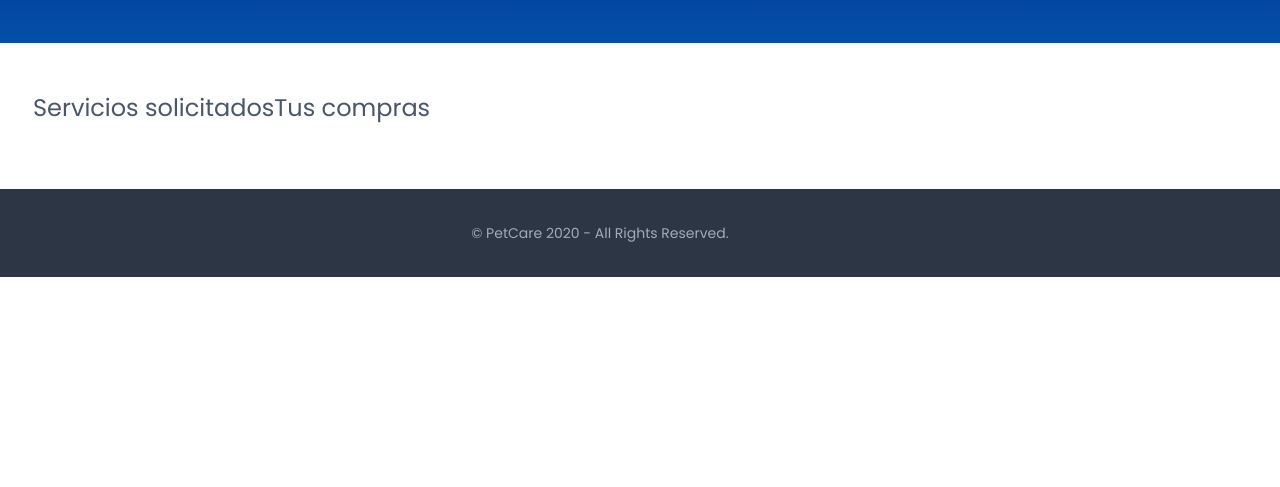
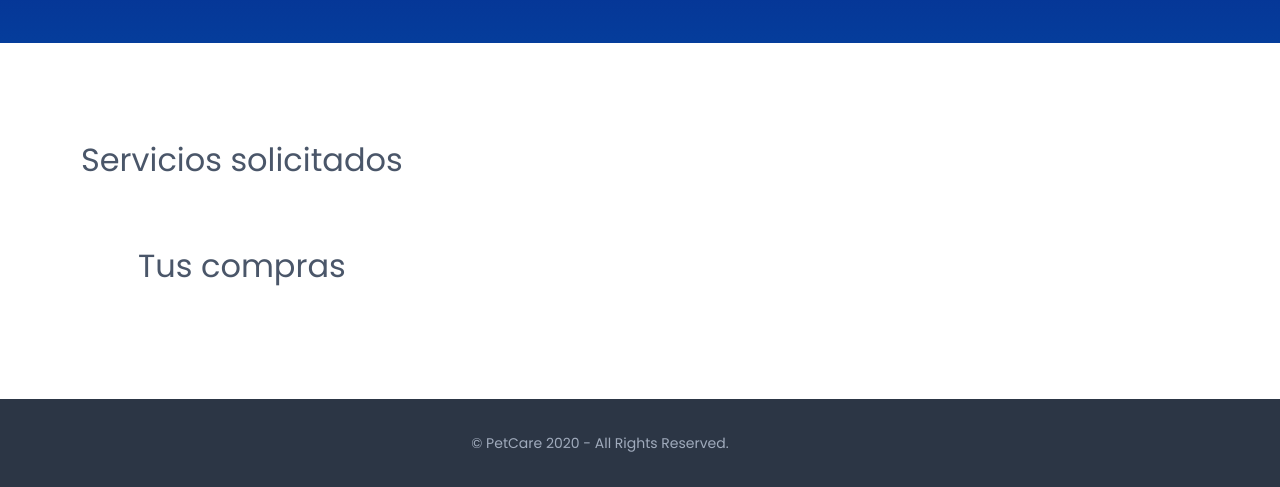
Before and after one commit to robertoarteaga/PetCare, a Django app: page /petcare_shop/cart/ in a window 1280 px wide. Shown: the part 341-828 px from the top of the page. Before the commit the page ends 618 px from the top, so only its background shows below. Run offline with Django 3.2, Linux system fonts and the light colour scheme; parts of the project's set-up code (start-up, migrations or seed data) failed here and were passed over; some libraries are stand-ins or nearby versions.

Commit message:
layout styles

```diff
--- a/static/css/app.css
+++ b/static/css/app.css
@@ -258,7 +258,7 @@
   background: white;
 }
 .footer-ligth__blue {
-  background: #82b8dc;
+  background: #080e7c;
 }
 .text-white {
   color: white;
--- a/templates/shop/base_shop.html
+++ b/templates/shop/base_shop.html
@@ -22,7 +22,7 @@
 <body class="footer-blue">
 
     <!-- Header -->
-    <header id="header" class="header-shadow-scroll" style="position: relative;">
+    <header id="header" class="header-shadow-scroll" style="position: relative !important;">
         <div class="container">
             <a class="logo" href="/">
                 <img src="{% static 'img/logos/petcare-white.png' %}" alt="" style="height: 34px;">
@@ -46,9 +46,9 @@
     <section class="footer-white">
         <div class="container-fluid p-5">
             <div class="row">
-                <!-- <div class="col-12 mb-5">
-                    <h5 class="btn footer-ligth__blue font-weight-bold text-white">ALIMENTO</h5>
-                </div> -->
+                {% block all_products %}
+
+                {% endblock %}
                 <div class="d-flex flex-wrap" style="width: 100% !important">
                     <!-- PRODUCTS -->
                     {% block content %}
@@ -73,10 +73,9 @@
     <script defer src="https://use.fontawesome.com/releases/v5.8.1/js/all.js"
         integrity="sha384-g5uSoOSBd7KkhAMlnQILrecXvzst9TdC09/VM+pjDTCM+1il8RHz5fKANTFFb+gQ"
         crossorigin="anonymous"></script>
+    <script src="{% static 'js/jquery.min.js' %}"></script>
 
-
-    <script src="{% static 'js/jquery.min.js' %}"></script>
-    <script src="{% static 'js/main.min.js' %}"></script>
+    <script defer src="https://unpkg.com/sweetalert/dist/sweetalert.min.js"></script>
 </body>
 
 </html>
--- a/templates/shop/buy.html
+++ b/templates/shop/buy.html
@@ -130,9 +130,7 @@
                     })
                     .then((willDelete) => {
                     if (willDelete) {
-                        swal("Yeep! Tu compra está en camino", {
-                        icon: "success",
-                        });
+                        swal("¡Tu compra está en camino!", " ", "success");
 
                         var histPurchase = localStorage.getItem("purchase");
                         let user = getUser();
--- a/templates/shop/cart.html
+++ b/templates/shop/cart.html
@@ -1,18 +1,51 @@
 {% extends 'shop/base_shop.html' %}
 
 {% block content %}
-
-<div>
-    <h3>Servicios solicitados</h3>
+<style>
+    .card{
+        margin-right: 1rem;
+        margin-top: 1rem;
+    }
+    .container-h{
+        display: flex;
+        align-items: center;
+        justify-content: center;
+        flex-flow: column;
+    }
+    .container-h2{
+        display: flex;
+        align-items: center;
+        justify-content: center;
+        flex-flow: wrap;
+    }
+    .container-h h3{
+        font-weight: 500;
+    }
+    .row .container-h2 .card{
+        padding: 1rem;
+        box-shadow: 10px 11px 15px -11px rgba(0, 0, 0, 0.25);
+    }
+    .row .container-h2 .card span{
+        color: #080e7c;
+    }
+    del{
+        font-weight: bold;
+        color: #00c3f2;
+        text-decoration: none;
+    }
+</style>
+<div class="p-5 container-h">
+    <div class="container-h">
+        <h2>Servicios solicitados</h2>
         <br>
-    <div id="servicios" class="row">
+        <div id="servicios" class="row container-h2">
 
         </div>
     </div>
-<div>
-    <h3>Tus compras</h3>
+    <div class="container-h mt-5">
+        <h2>Tus compras</h2>
         <br>
-    <div id="compras" class="row">
+        <div id="compras" class="row container-h2">
 
         </div>
     </div>
@@ -35,13 +68,13 @@
                         compras = document.getElementById("compras");
                         compras.innerHTML = "";
                         data.products.forEach(product => {
-                        compras.innerHTML += `<div class='col-sm-12 card mb-2 ${product.status}'><p>Compraste ${product.name} <br>Fecha: ${Date(product.date_created)},<br> estatus:<b> ${product.status}</b></p></div>`
+                            compras.innerHTML += `<div class='col-sm-4 card mb-2 text-center ${product.status}'><p><del> ${product.name}</del> <br><b>Fecha:</b> ${Date(product.date_created)},<br> <b>Estado:</b><span> ${product.status}</span></p></div>`
                         });
 
                         servicios = document.getElementById("servicios");
                         servicios.innerHTML = "";
                         data.services.forEach(product => {
-                        servicios.innerHTML += `<div class='col-sm-12 card mb-2 ${product.status}'><p>Solicitaste <b>${product.name}</b><br> Fecha: ${Date(product.date_created)},<br> estatus:<b> ${product.status}</b></p></div>`
+                            servicios.innerHTML += `<div class='col-sm-4 card mb-2 text-center ${product.status}'><p><del>${product.name}</del><br> <b>Fecha:</b> ${Date(product.date_created)},<br> <b>Estado:</b> <span> ${product.status}</span></p></div>`
                         });
 
                     }
@@ -53,4 +86,5 @@
 
         }
     </script>
+</div>
 {% endblock %}
--- a/templates/shop/customer_login.html
+++ b/templates/shop/customer_login.html
@@ -66,7 +66,7 @@
                     if(data.pk){
                         window.location.replace("{% url 'shop' %}")
                     }else{
-                        alert("Revisa tus credenciales")
+                        swal("Upss!", "Revisa tus credenciales!", "error");
                     }
                 }
             };
@@ -76,6 +76,7 @@
         }
 
     </script>
+    <script src="https://unpkg.com/sweetalert/dist/sweetalert.min.js"></script>
 </body>
 
 </html>
--- a/templates/shop/menu_shop.html
+++ b/templates/shop/menu_shop.html
@@ -1,7 +1,7 @@
 <nav>
     <ul class="nav-primary">
         <li>
-            <a href="{% url 'index' %}">Nosotros</a>
+            <a href="{% url 'index' %}">Inicio</a>
         </li>
         <li>
             <a href="{% url 'services' %}">Servicios</a>
@@ -35,7 +35,11 @@
     }
     function log_out(){
         localStorage.clear()
+        swal("Te extrañaremos!", " ", "success");
         li_log_in.style.display = "block";
         li_log_out.style.display = "none";
+        window.setTimeout(function(){
+        window.location.replace("{% url 'shop' %}");
+        }, 2000);
     }
 </script>
--- a/templates/shop/shop.html
+++ b/templates/shop/shop.html
@@ -1,4 +1,10 @@
 {% extends 'shop/base_shop.html' %}
+
+{% block all_products %}
+    <div class="col-12 mb-5">
+        <h5 class="btn footer-ligth__blue font-weight-bold text-white">Todos los productos</h5>
+    </div>
+{% endblock %}
 
 {% block content %}
     {% for product in products %}
```
Also changed, not shown: templates/shop/services.html (+25 -20 lines). Lines whose indentation alone changed are shown as unchanged.
